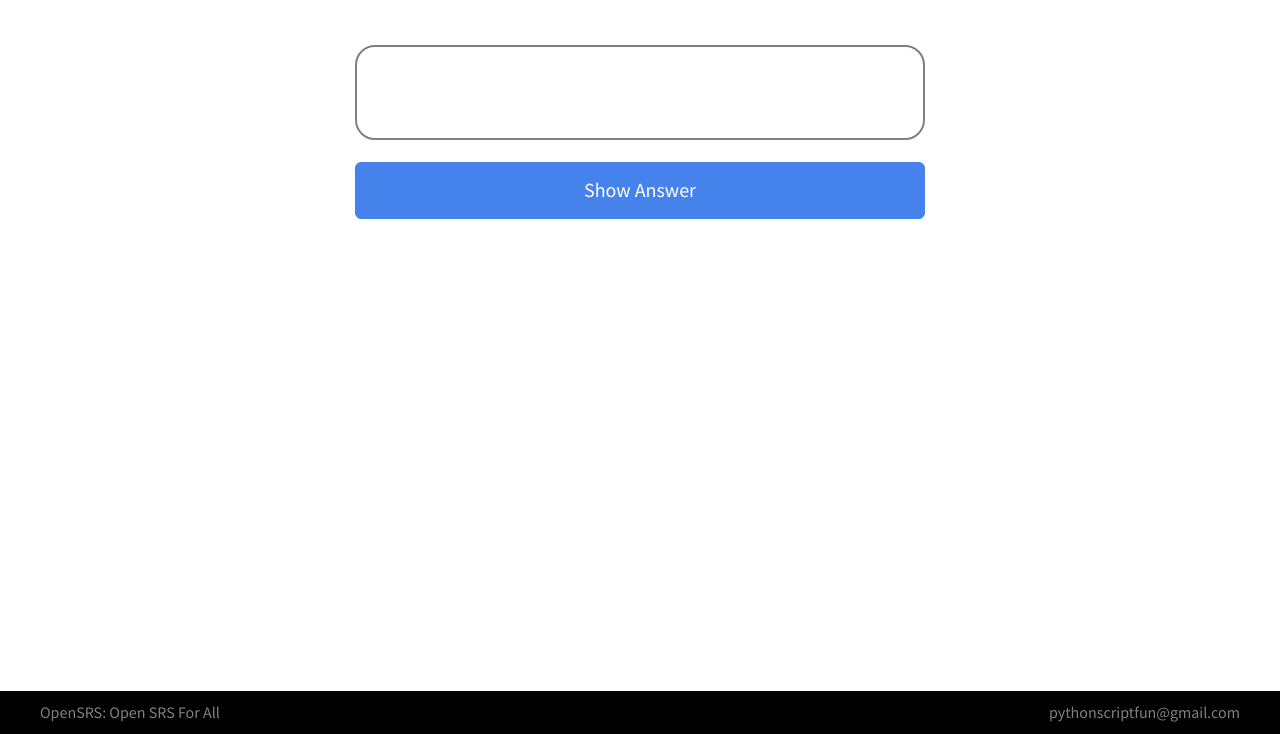
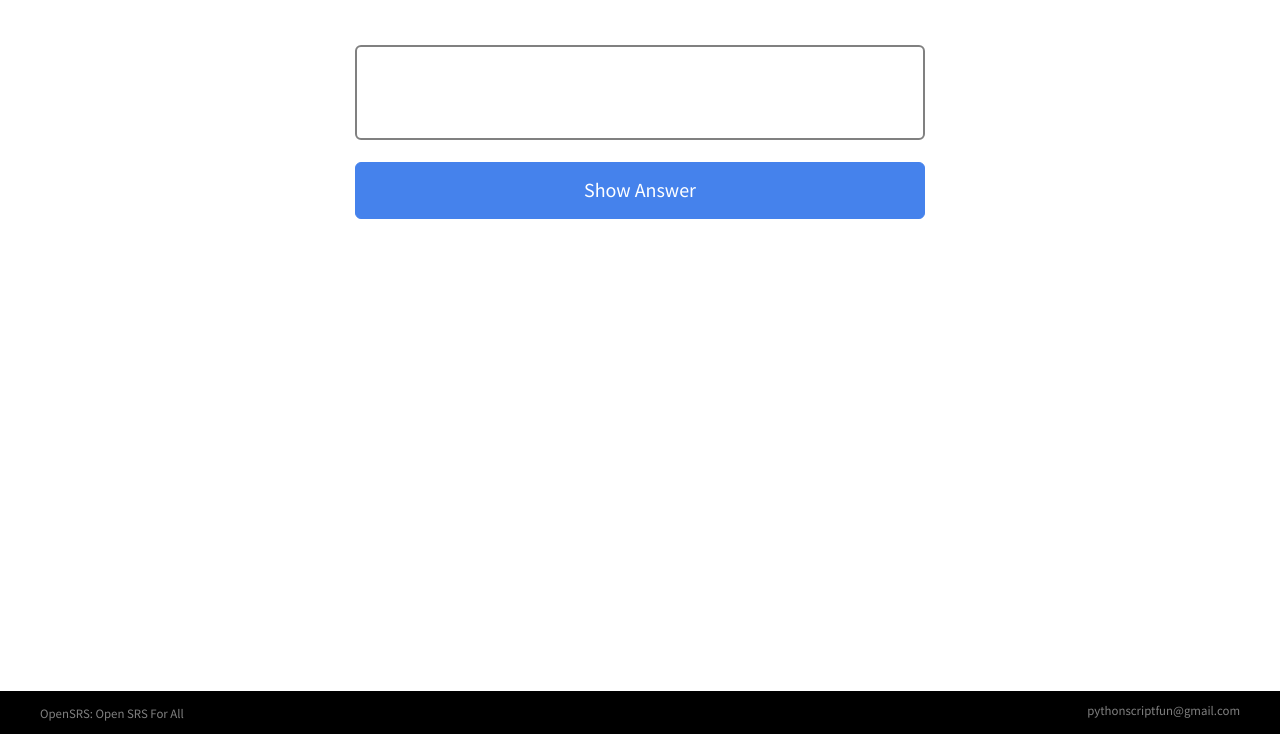
Before and after one commit to introbig/srs, a Django app: template cards/templates/cards/card_review_template.html in a window 1280 px wide. Shown: the part 66-800 px from the top of the page. Run offline with Django 3.2, Linux system fonts and the light colour scheme; the template is opened without the code that fills it, so the values that code supplies are empty; some libraries are stand-ins or nearby versions.

Commit message:
smalller footer text

```diff
--- a/cards/templates/base.html
+++ b/cards/templates/base.html
@@ -55,7 +55,7 @@
 
 
   {% block content %}{% endblock content %}
-  <div id="footer"><span style="color:grey;text-size:0.4em;">OpenSRS: Open SRS For All</span><span class="text-right" style="color:grey;float:right;text-size:0.4em;">pythonscriptfun@gmail.com</span></div>
+  <div id="footer"><span style="color:grey;font-size:0.8em;">OpenSRS: Open SRS For All</span><span class="text-right" style="color:grey;float:right;font-size:0.8em;">pythonscriptfun@gmail.com</span></div>
 
   <script src="https://code.jquery.com/jquery-2.1.4.min.js" type="text/javascript"></script>
   <script src="https://maxcdn.bootstrapcdn.com/bootstrap/3.3.6/js/bootstrap.min.js" integrity="sha384-0mSbJDEHialfmuBBQP6A4Qrprq5OVfW37PRR3j5ELqxss1yVqOtnepnHVP9aJ7xS" crossorigin="anonymous"></script>
--- a/cards/templates/cards/card_review_template.html
+++ b/cards/templates/cards/card_review_template.html
@@ -10,7 +10,7 @@
 	margin:4% auto 4%;
 	padding:7%;
     width:100%;
-    border-radius: 20px;
+    border-radius: 6px;
     border: 2px solid grey;
 }
 
```
